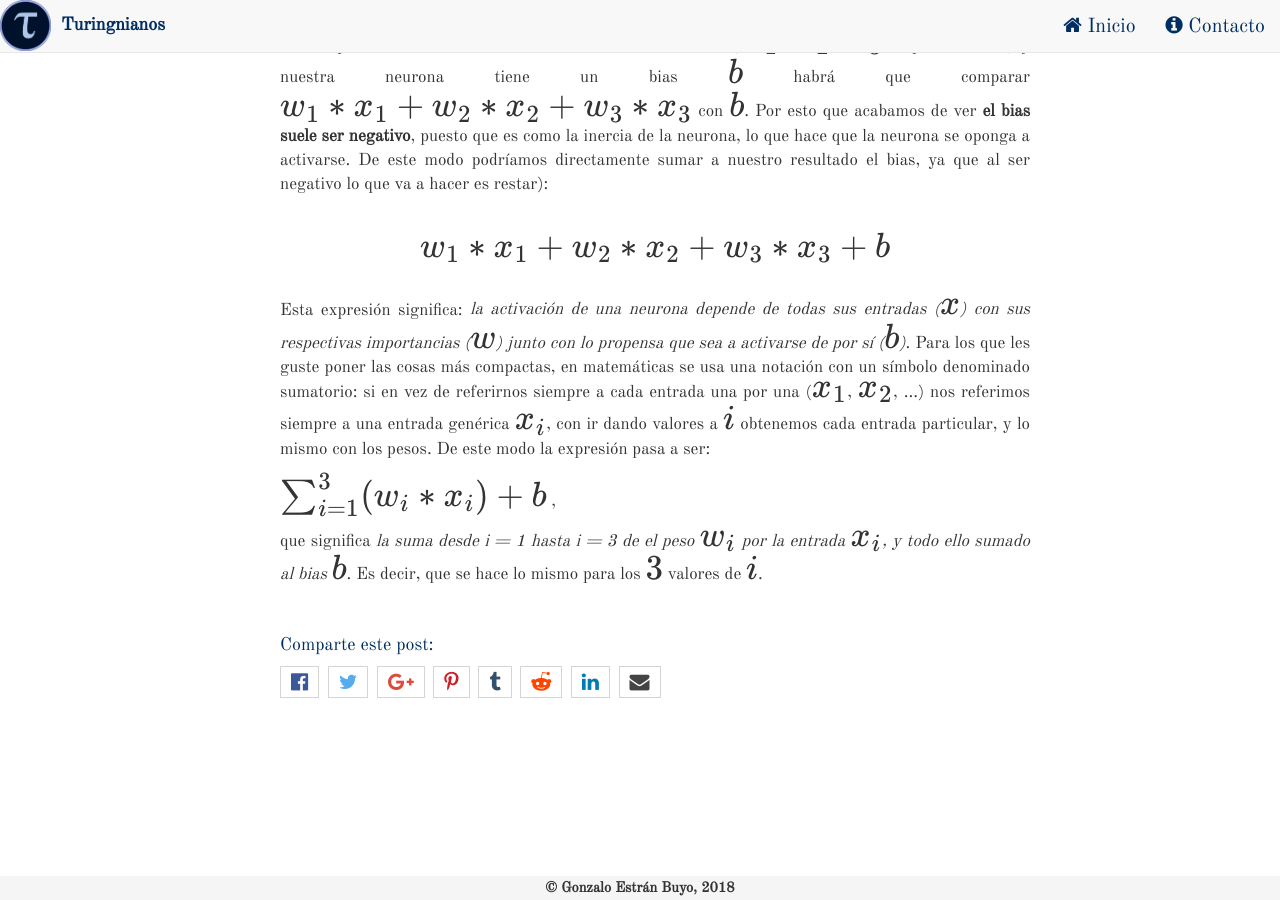
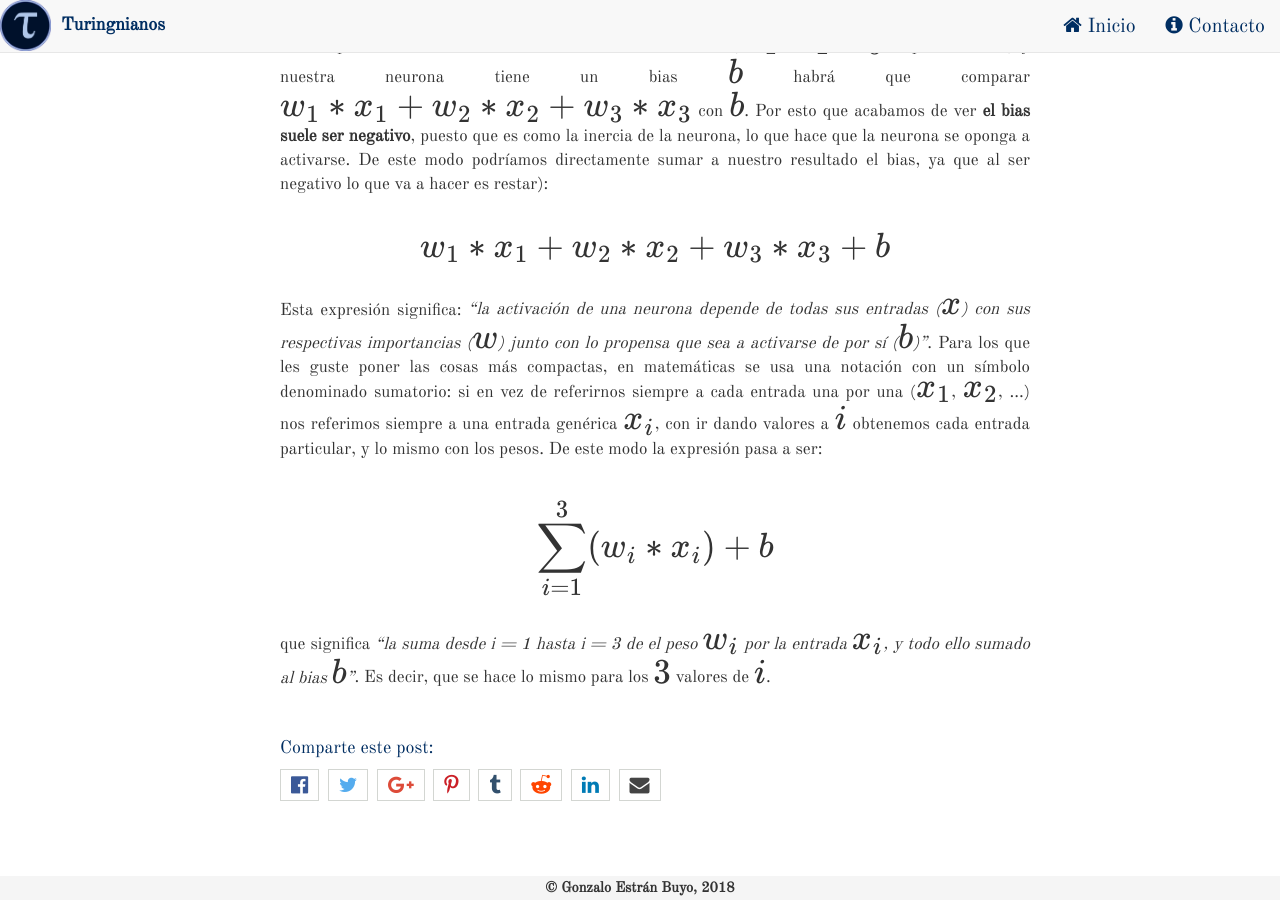
Before and after one commit to turingnianos/turingnianos.github.io, a Jekyll site: the page built from _posts/2018-01-10-deep-learning.md, in a window 1280 px wide and 900 px high, scrolled down 5733 px. Built offline with Jekyll 4.4.1, drawn with Linux system fonts in a browser that asks for light colours; nearby versions of some CDN libraries; some web fonts are replaced; formulas are drawn with MathJax 3; comment, search, counter and statistics services are not loaded.

```diff
--- a/_posts/2018-01-10-deep-learning.md
+++ b/_posts/2018-01-10-deep-learning.md
@@ -118,8 +118,8 @@ Por otro lado, ¿cómo decide nuestra neurona cuándo activarse y cuándo no? Pu
 
 $$w_1 * x_1 + w_2 * x_2 + w_3 * x_3 + b$$
 
-Esta expresión significa: *la activación de una neurona depende de todas sus entradas ($x$) con sus respectivas importancias ($w$) junto con lo propensa que sea a activarse de por sí ($b$)*. Para los que les guste poner las cosas más compactas, en matemáticas se usa una notación con un símbolo denominado sumatorio: si en vez de referirnos siempre a cada entrada una por una ($x_1$, $x_2$, ...) nos referimos siempre a una entrada genérica $x_i$, con ir dando valores a $i$ obtenemos cada entrada particular, y lo mismo con los pesos. De este modo la expresión pasa a ser:
+Esta expresión significa: *"la activación de una neurona depende de todas sus entradas ($x$) con sus respectivas importancias ($w$) junto con lo propensa que sea a activarse de por sí ($b$)"*. Para los que les guste poner las cosas más compactas, en matemáticas se usa una notación con un símbolo denominado sumatorio: si en vez de referirnos siempre a cada entrada una por una ($x_1$, $x_2$, ...) nos referimos siempre a una entrada genérica $x_i$, con ir dando valores a $i$ obtenemos cada entrada particular, y lo mismo con los pesos. De este modo la expresión pasa a ser:
 
-$$\sum_{i = 1}^{3}(w_i*x_i) + b$$ ,
+$$\sum_{i = 1}^{3}(w_i*x_i) + b$$
 
-que significa *la suma desde i = 1 hasta i = 3 de el peso $w_i$ por la entrada $x_i$, y todo ello sumado al bias $b$*. Es decir, que se hace lo mismo para los $3$ valores de $i$.
+que significa *"la suma desde i = 1 hasta i = 3 de el peso $w_i$ por la entrada $x_i$, y todo ello sumado al bias $b$"*. Es decir, que se hace lo mismo para los $3$ valores de $i$.
```
